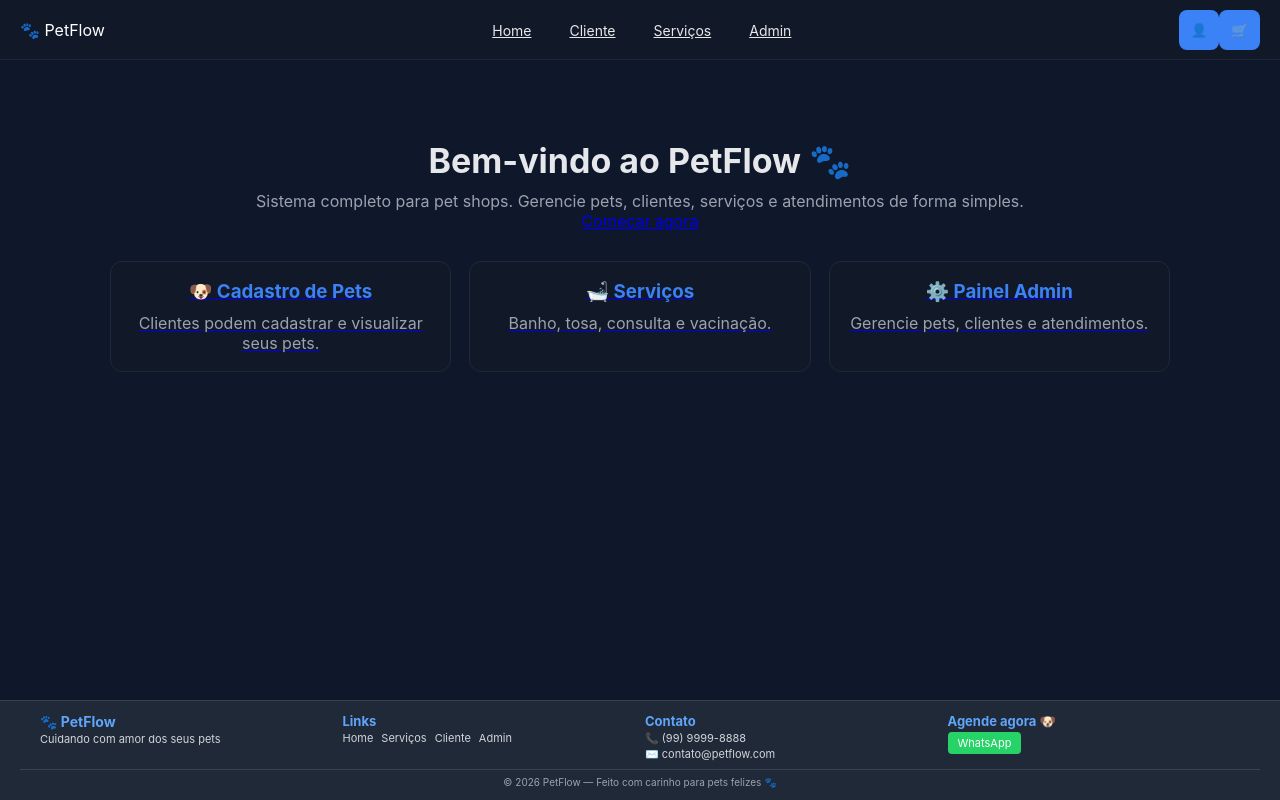
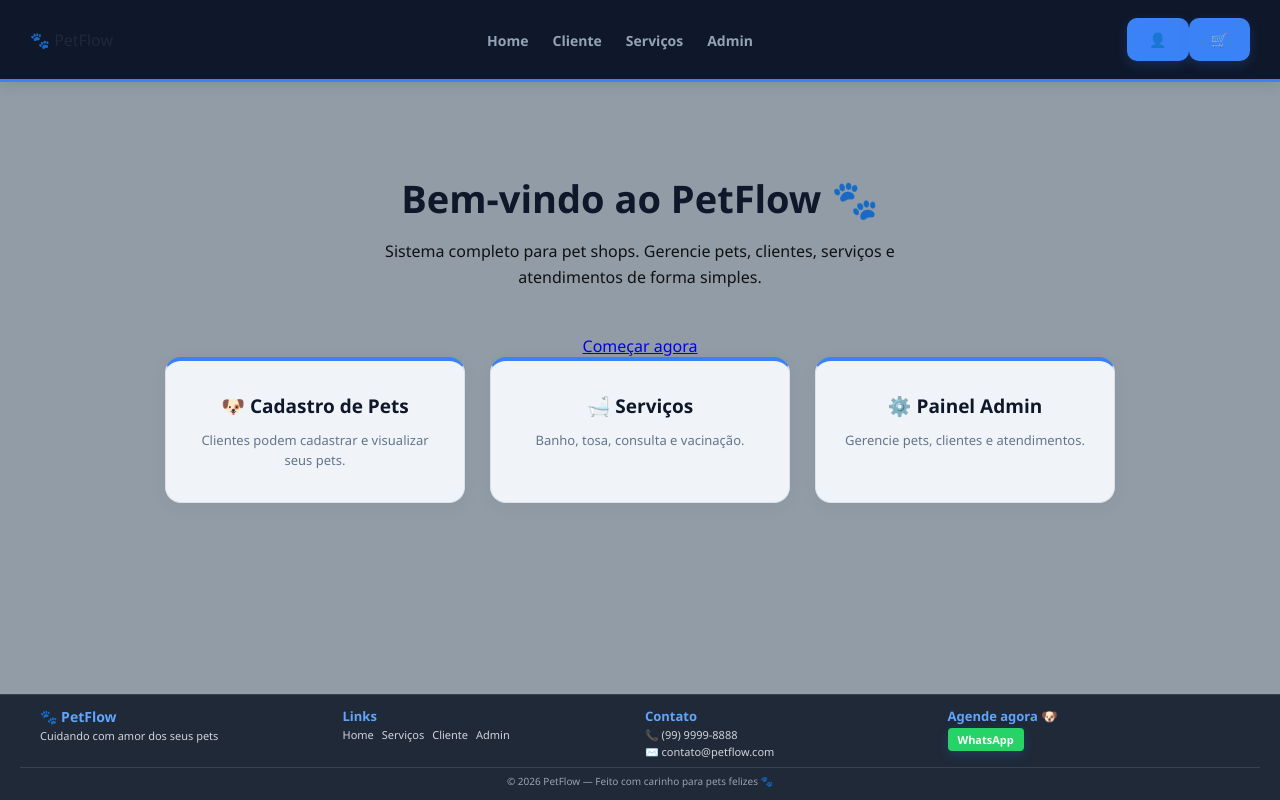
Before and after one commit to kess1ly/Javascript, a React app: page / in a window 1280 px wide. Built offline with nearby package versions, Linux system fonts and the light colour scheme; the HTML template or start-up script is replaced by a standard one.

Commit message:
Update App.css

```diff
--- a/src/App.css
+++ b/src/App.css
@@ -1,356 +1,454 @@
-/* =========================
-   RESET + BASE
-========================= */
+/* ==========================================
+   CONFIGURAÇÕES GERAIS (Nova Identidade)
+   ========================================== */
+html, body {
+  height: 100% !important;
+  margin: 0 !important;
+  padding: 0 !important;
+}
 
 * {
   margin: 0;
   padding: 0;
   box-sizing: border-box;
-  font-family: Inter, system-ui, sans-serif;
+  font-family: 'Segoe UI', Arial, sans-serif;
 }
 
 body {
-  background: #0f172a;
-  color: #e5e7eb;
+  background: #919ca6; /* Fundo mantido conforme sua escolha */
+  color: #1e293b;
 }
 
+/* 🌟 CORREÇÃO DEFINITIVA: Divide a tela em 3 fatias fixas (Nav, Conteúdo, Footer) */
+/* Isso impede fisicamente que o footer flutue ou cubra qualquer elemento do meio */
 #root {
+  display: grid;
+  grid-template-rows: auto 1fr auto;
   min-height: 100vh;
-  display: flex;
-  flex-direction: column;
 }
 
+/* CONTAINER */
 .container {
   width: 90%;
-  max-width: 1100px;
+  max-width: 1200px;
   margin: 30px auto;
-  flex: 1;
+  padding-bottom: 80px !important; /* Margem de segurança reforçada para todas as telas */
+  box-sizing: border-box;
 }
 
-/* =========================
-   NAV (MODERNO)
-========================= */
-
+/* ==========================================
+   NAVBAR (MENU SUPERIOR)
+   ========================================== */
 nav {
-  background: #111827;
-  color: #fff;
-  height: 60px;
-  padding: 0 20px;
-
+  background: #0f172a;
+  padding: 18px 30px;
   display: flex;
+  justify-content: space-between;
   align-items: center;
-  justify-content: space-between;
-
-  position: sticky;
-  top: 0;
-  z-index: 1000;
-
-  border-bottom: 1px solid #1f2937;
+  border-bottom: 3px solid #3b82f6;
+  box-shadow: 0 4px 12px rgba(15, 23, 42, 0.08);
 }
 
 nav h1 {
-  font-size: 18px;
-  color: #3b82f6;
+  color: #ffffff;
+  font-size: 22px;
+  font-weight: 700;
+  letter-spacing: 0.5px;
 }
 
 nav ul {
   list-style: none;
   display: flex;
-  gap: 18px;
+  gap: 24px;
 }
 
 nav a {
-  color: #e5e7eb;
+  color: #94a3b8;
+  text-decoration: none;
+  font-weight: 600;
   font-size: 14px;
-  transition: 0.2s;
-  padding: 6px 10px;
-  border-radius: 8px;
+  transition: 0.2s ease;
 }
 
 nav a:hover {
-  background: #1f2937;
+  color: #3b82f6;
 }
 
-/* =========================
-   HOME (SaaS STYLE)
-========================= */
-
+/* ==========================================
+   HOME (PÁGINA INICIAL)
+   ========================================== */
 .home {
   text-align: center;
-  padding: 50px 20px;
+  padding: 60px 20px;
 }
 
 .home h1 {
-  font-size: 34px;
+  font-size: 38px;
+  color: #0f172a;
+  margin-bottom: 15px;
+  font-weight: 800;
 }
 
 .home p {
-  color: #9ca3af;
-  margin-top: 10px;
+  color: #101113;
+  font-size: 16px;
+  margin-bottom: 45px;
+  max-width: 600px;
+  margin-left: auto;
+  margin-right: auto;
+  line-height: 1.6;
 }
 
 .home-cards {
-  display: grid;
-  grid-template-columns: repeat(auto-fit, minmax(240px, 1fr));
-  gap: 18px;
-  margin-top: 30px;
+  display: flex;
+  justify-content: center;
+  gap: 25px;
+  flex-wrap: wrap;
+}
+
+/* Remove o sublinhado azul e herda as cores corretas dos textos */
+.home-cards a {
+  text-decoration: none;
+  color: inherit;
 }
 
 .home-card {
-  background: #111827;
-  border: 1px solid #1f2937;
-  padding: 18px;
-  border-radius: 12px;
-  transition: 0.2s;
+  background: #f0f4f8; /* 🎨 Azul Névoa aplicado */
+  width: 300px;
+  padding: 32px 25px;
+  border-radius: 16px;
+  border: 1px solid #d9e2ec; /* 🎨 Borda suave para o Azul Névoa */
+  border-top: 4px solid #3b82f6;
+  box-shadow: 0 4px 20px rgba(15, 23, 42, 0.04);
+  transition: 0.3s cubic-bezier(0.4, 0, 0.2, 1);
 }
 
 .home-card:hover {
-  transform: translateY(-5px);
-  border-color: #3b82f6;
+  transform: translateY(-6px);
+  background: #e2e8f0; /* Fica sutilmente mais escuro no foco */
+  box-shadow: 0 12px 30px rgba(59, 130, 246, 0.12);
 }
 
 .home-card h3 {
-  color: #3b82f6;
+  color: #0f172a;
+  margin-bottom: 12px;
+  font-size: 19px;
+  font-weight: 700;
 }
 
 .home-card p {
-  color: #9ca3af;
+  color: #64748b;
+  font-size: 13px;
+  line-height: 1.5;
+  margin: 0;
 }
 
-/* =========================
-   DASHBOARD (SAAS REAL)
-========================= */
+/* Variação discreta de tons nos topos dos cards da Home */
+.home-cards a:nth-child(2) .home-card { border-top-color: #60a5fa; }
+.home-cards a:nth-child(3) .home-card { border-top-color: #0f172a; }
 
+/* ==========================================
+   DASHBOARD
+   ========================================== */
 .dashboard-title {
   text-align: center;
-  font-size: 30px;
-  margin-bottom: 8px;
+  font-size: 32px;
+  margin-bottom: 10px;
+  color: #0f172a;
+  font-weight: 800;
 }
 
 .dashboard-subtitle {
   text-align: center;
-  color: #9ca3af;
-  margin-bottom: 25px;
+  color: #1e293b; /* Ajustado para melhor contraste sobre o fundo principal */
+  margin-bottom: 35px;
+  font-size: 15px;
 }
 
 .dashboard-cards {
-  display: grid;
-  grid-template-columns: repeat(auto-fit, minmax(220px, 1fr));
-  gap: 15px;
+  display: flex;
+  gap: 20px;
+  justify-content: center;
+  margin-bottom: 40px;
+  flex-wrap: wrap;
 }
 
 .card {
-  background: #111827;
-  border: 1px solid #1f2937;
-  padding: 18px;
-  border-radius: 12px;
+  background: #f0f4f8; /* 🎨 Azul Névoa aplicado */
+  width: 240px;
+  padding: 25px;
   text-align: center;
-  transition: 0.2s;
+  border-radius: 16px;
+  border: 1px solid #d9e2ec; /* 🎨 Borda suave aplicada */
+  box-shadow: 0 4px 15px rgba(15, 23, 42, 0.03);
+  border-left: 4px solid #3b82f6;
 }
 
-.card:hover {
-  transform: translateY(-5px);
-  border-color: #3b82f6;
+.card h3 {
+  margin-bottom: 8px;
+  color: #64748b;
+  font-size: 13px;
+  text-transform: uppercase;
+  letter-spacing: 0.5px;
+  font-weight: 600;
 }
 
-/* =========================
-   FORM (ISOLADO)
-========================= */
+.card p {
+  font-size: 34px;
+  font-weight: 800;
+  color: #3b82f6;
+}
 
+/* ==========================================
+   FORMULÁRIOS
+   ========================================== */
 form {
-  background: #111827;
-  border: 1px solid #1f2937;
-  padding: 20px;
-  border-radius: 12px;
-  margin-bottom: 25px;
+  background: #668099;
+  padding: 30px;
+  border-radius: 16px;
+  border: 1px solid #d9e2ec;
+  box-shadow: 0 4px 20px rgba(15, 23, 42, 0.04);
+  margin-bottom: 35px;
+}
 
-  display: flex;
-  flex-direction: column;
-  gap: 10px;
+form label {
+  color: #ffffff; /* Adicionado para os labels ficarem visíveis no formulário escuro */
+  font-weight: 600;
+  font-size: 14px;
 }
 
 input,
 select {
-  padding: 12px;
-  border-radius: 8px;
-  border: 1px solid #1f2937;
-  background: #0f172a;
-  color: white;
+  width: 100%;
+  padding: 12px 14px;
+  margin: 10px 0 20px 0;
+  border-radius: 10px;
+  border: 1px solid #cbd5e1;
+  background: #e2e8f0;
+  outline: none;
+  color: #0f172a;
+  font-size: 14px;
+  transition: 0.2s ease;
 }
 
 input:focus,
 select:focus {
   border-color: #3b82f6;
-  outline: none;
+  background: #ffffff;
+  box-shadow: 0 0 0 4px rgba(59, 130, 246, 0.12);
 }
 
+/* BOTÕES GERAIS */
 button {
   background: #3b82f6;
-  color: white;
+  color: #ffffff;
   border: none;
-  padding: 12px;
-  border-radius: 8px;
+  padding: 12px 22px;
+  border-radius: 10px;
   cursor: pointer;
+  transition: 0.2s ease;
+  font-weight: 600;
+  font-size: 14px;
+  box-shadow: 0 4px 12px rgba(59, 130, 246, 0.2);
 }
 
 button:hover {
   background: #2563eb;
+  transform: translateY(-1px);
 }
 
-/* =========================
-   PET LIST + CARD
-========================= */
-
-.pet-list {
+/* ==========================================
+   LISTA DE PETS E CLIENTES
+   ========================================== */
+.pet-list,
+.client-list,
+.clientes-grid,
+.clientes-list {
   display: grid;
-  grid-template-columns: repeat(auto-fit, minmax(240px, 1fr));
-  gap: 15px;
+  grid-template-columns: repeat(auto-fit, minmax(280px, 1fr));
+  gap: 25px;
+  margin-bottom: 20px;
 }
 
-.pet-card {
-  background: #111827;
-  border: 1px solid #1f2937;
-  padding: 15px;
-  border-radius: 12px;
+.pet-card,
+.client-card,
+.cliente-card {
+  background: #f0f4f8; /* Padrão Azul Névoa para boa leitura do texto */
+  padding: 25px;
+  border-radius: 16px;
+  box-shadow: 0 4px 15px rgba(15, 23, 42, 0.03);
+  border: 1px solid #d9e2ec;
 }
 
-/* =========================
-   FOOTER MODERNO
-========================= */
+.pet-card h3,
+.client-card h3,
+.cliente-card h3 {
+  margin-bottom: 12px;
+  color: #0f172a;
+  font-size: 18px;
+  font-weight: 700;
+  border-bottom: 2px solid #cbd5e1;
+  padding-bottom: 8px;
+}
 
+.pet-card p,
+.client-card p,
+.cliente-card p {
+  margin: 8px 0;
+  color: #475569;
+  font-size: 14px;
+}
+
+.pet-actions,
+.client-actions,
+.cliente-actions {
+  margin-top: 20px;
+  display: flex;
+  gap: 12px;
+}
+
+/* AÇÕES: EDITAR / EXCLUIR */
+.edit-btn {
+  background: #0284c7;
+  box-shadow: 0 4px 12px rgba(2, 132, 199, 0.2);
+}
+
+.edit-btn:hover {
+  background: #0369a1;
+}
+
+.delete-btn {
+  background: #ef4444;
+  box-shadow: 0 4px 12px rgba(239, 68, 68, 0.2);
+}
+
+.delete-btn:hover {
+  background: #dc2626;
+}
+
+/* ==========================================
+   PÁGINA DE SERVIÇOS (ESTILOS COMPACTOS)
+   ========================================== */
+.servicos-hero {
+  text-align: center;
+  padding: 30px 20px 10px 20px;
+}
+
+.servicos-hero h1 {
+  font-size: 38px;
+  color: #0f172a;
+  margin-bottom: 15px;
+  font-weight: 800;
+}
+
+.servicos-hero p {
+  color: #101113;
+  font-size: 15px;
+  max-width: 100%;
+}
+
+.servicos-grid {
+  display: grid;
+  grid-template-columns: repeat(auto-fit, minmax(220px, 1fr));
+  gap: 15px;
+  margin-top: 10px;
+}
+
+.servico-card-compacto {
+  background: #f0f4f8;
+  padding: 15px;
+  border-radius: 16px;
+  border: 1px solid #d9e2ec;
+  border-top: 4px solid #3b82f6;
+  text-align: center;
+  box-shadow: 0 4px 15px rgba(15, 23, 42, 0.03);
+  cursor: default;
+  transition: transform 0.25s ease, box-shadow 0.25s ease, background-color 0.25s ease;
+}
+
+/* Efeito hover integrado no CSS */
+.servico-card-compacto:hover {
+  transform: translateY(-5px);
+  background: #d9e2ec;
+  box-shadow: 0 12px 25px rgba(15, 23, 42, 0.12);
+}
+
+.servico-icone-box {
+  font-size: 24px;
+  margin-bottom: 5px;
+}
+
+.servico-card-compacto h3 {
+  color: #0f172a;
+  font-size: 15px;
+  margin-top: 5px;
+  font-weight: 700;
+}
+
+.servico-card-compacto p {
+  color: #475569;
+  font-size: 12px;
+  line-height: 1.4;
+  margin: 5px 0 0 0;
+}
+
+/* ==========================================
+   FOOTER (RODAPÉ)
+   ========================================== */
 footer {
-  background: #111827;
-  border-top: 1px solid #1f2937;
+  background: #0f172a;
+  border-top: 1px solid #1e293b;
   padding: 20px;
-  margin-top: auto;
+  width: 100%;
+  position: relative;
+  z-index: 10;
 }
 
 .footer-container {
   display: grid;
-  grid-template-columns: repeat(auto-fit, minmax(180px, 1fr));
+  grid-template-columns: repeat(auto-fit, minmax(160px, 1fr));
   gap: 15px;
+  width: 90%;
+  max-width: 1200px;
+  margin: 0 auto;
+}
+
+.footer-box {
+  display: flex;
+  flex-direction: column;
+  gap: 5px;
 }
 
 .footer-box h2,
 .footer-box h3 {
-  color: #3b82f6;
+  color: #60a5fa;
+  margin-bottom: 4px;
+  font-size: 15px;
+  font-weight: 700;
 }
 
 .footer-box p,
 .footer-box a {
-  color: #9ca3af;
-  font-size: 13px;
-}
-
-/* =========================
-   RESPONSIVO
-========================= */
-
-@media (max-width: 768px) {
-  nav {
-    flex-direction: column;
-    height: auto;
-    padding: 10px;
-    gap: 10px;
-  }
-}
-
-/* =========================
-   ADMIN (MODERNO + ORGANIZADO)
-========================= */
-
-.admin-header {
-  display: flex;
-  justify-content: space-between;
-  align-items: center;
-  margin-bottom: 20px;
-}
-
-.admin-header h1 {
-  font-size: 28px;
-  color: #e5e7eb;
-}
-
-.admin-header button {
-  background: #ef4444;
-  padding: 10px 14px;
-  border-radius: 8px;
-  border: none;
-  cursor: pointer;
-}
-
-.admin-header button:hover {
-  background: #dc2626;
-}
-
-.admin-grid {
-  display: grid;
-  grid-template-columns: repeat(auto-fit, minmax(240px, 1fr));
-  gap: 15px;
-}
-
-.admin-card {
-  background: #111827;
-  border: 1px solid #1f2937;
-  padding: 15px;
-  border-radius: 12px;
-  transition: 0.2s;
-}
-
-.admin-card:hover {
-  transform: translateY(-5px);
-  border-color: #3b82f6;
-}
-
-.admin-card h3 {
-  color: #3b82f6;
-  margin-bottom: 6px;
-}
-
-.admin-card p {
-  color: #9ca3af;
-  font-size: 14px;
-}
-
-.admin-actions {
-  display: flex;
-  gap: 10px;
-  margin-top: 12px;
-}
-
-.admin-actions button {
-  flex: 1;
-  padding: 10px;
-  font-size: 13px;
-}
-
-.admin-actions button:first-child {
-  background: #3b82f6;
-}
-
-.admin-actions button:first-child:hover {
-  background: #2563eb;
-}
-
-.admin-actions button:last-child {
-  background: #ef4444;
-}
-
-.admin-actions button:last-child:hover {
-  background: #dc2626;
-}
-
-
-.footer-box a {
-  display: block;
-  margin: 6px 0;
-  color: #9ca3af;
+  color: #94a3b8;
+  font-size: 12px;
   text-decoration: none;
-  font-size: 13px;
-  transition: 0.2s;
+  transition: 0.2s ease;
 }
 
 .footer-box a:hover {
-  color: #3b82f6;
-  transform: translateX(3px);
+  color: #60a5fa;
 }
+
+/* Botão de agendamento WhatsApp */
+.footer-box.cta button {
+  width: fit-content;
+  padding: 8px 14px;
+  margin-top: 5px;
+  background: #25d366; /* Verde do WhatsApp */
+  color: #ffffff;
+  box-shadow: 0 4px 12px rgba(37, 211, 102, 0.2);
+}
+
+.footer-box.cta button:hover {
+  background: #20ba5a;
+}
```
